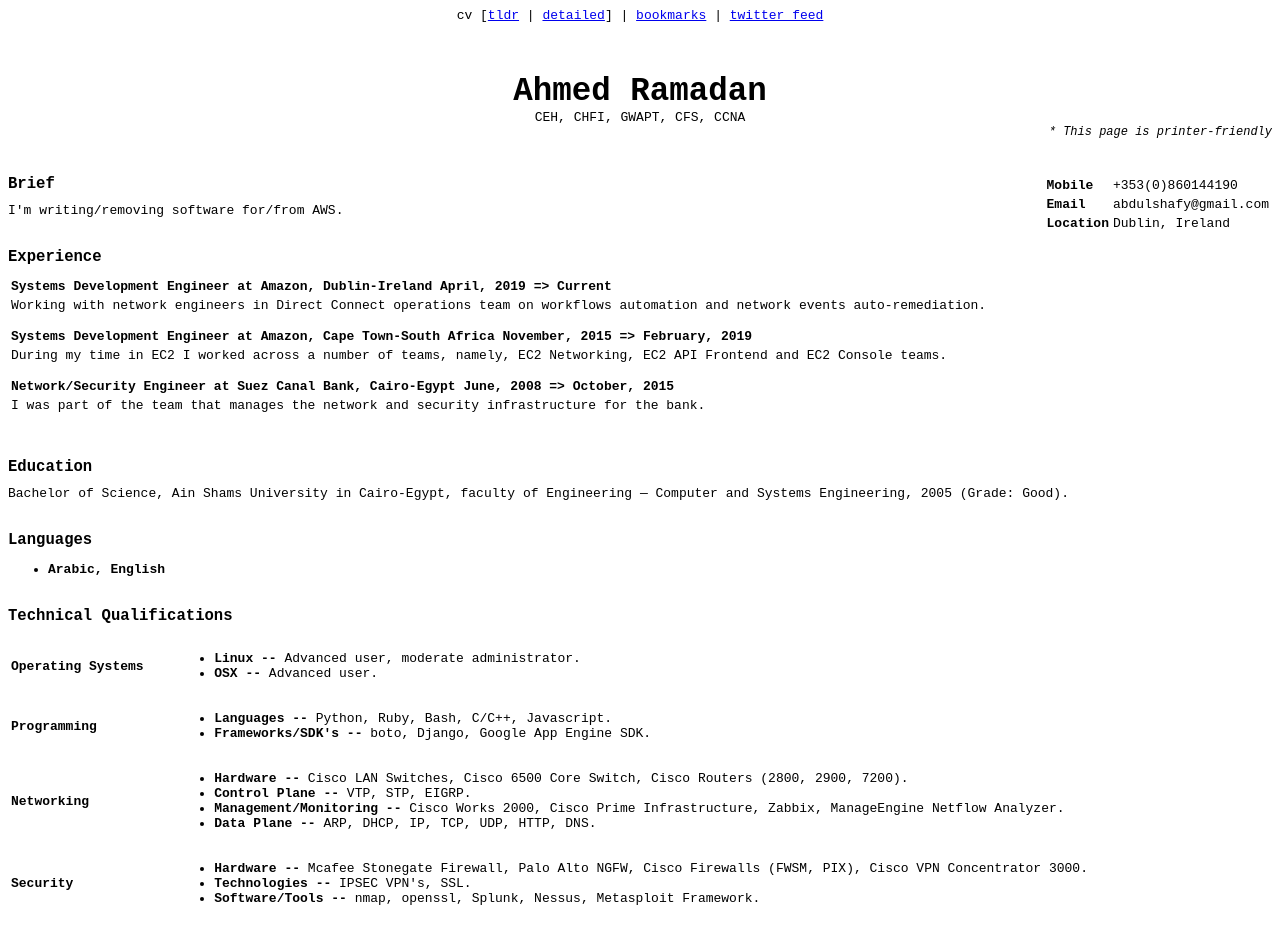
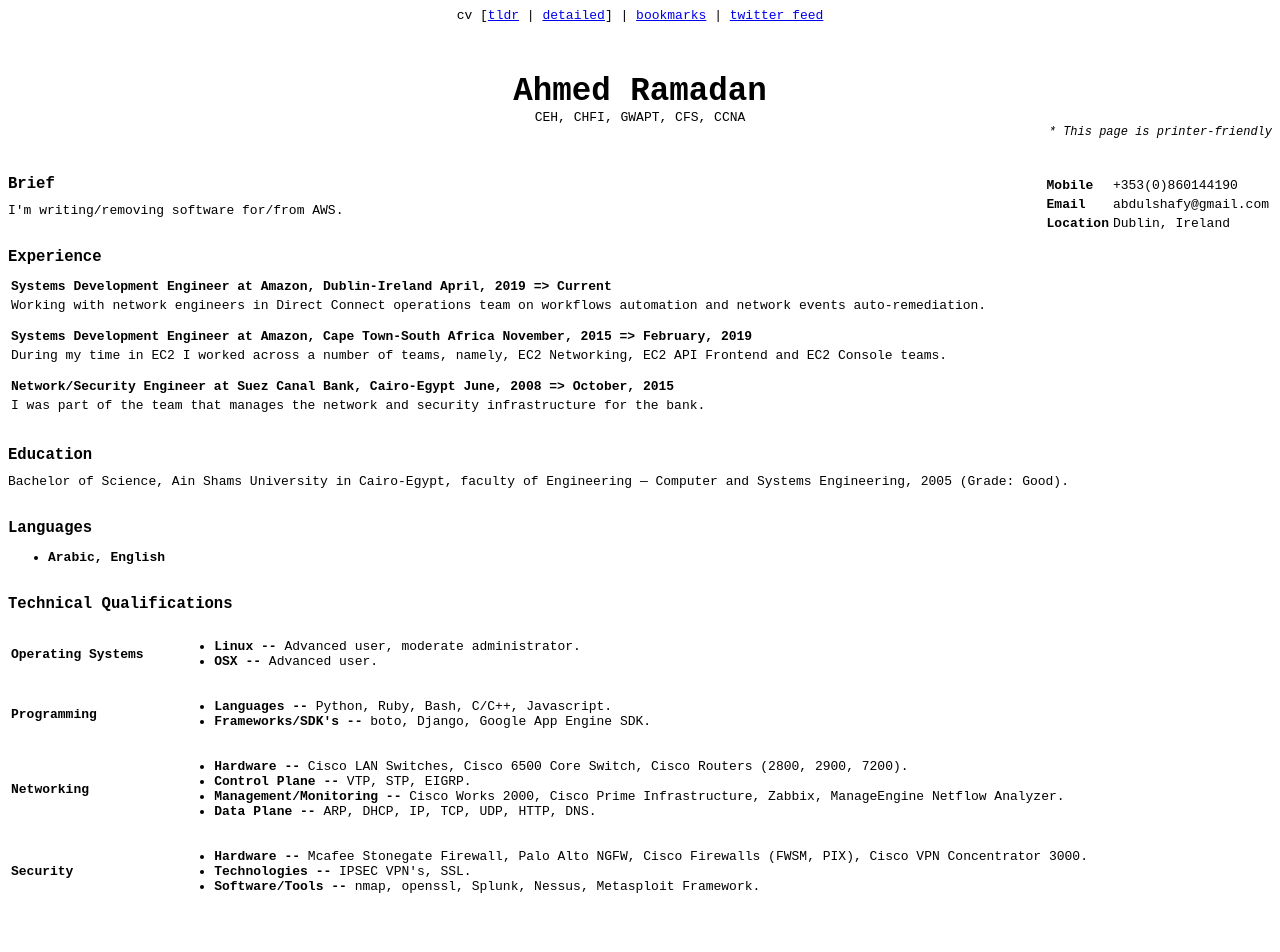
Before and after one commit to 0xcurb/0xcurb.github.io, a Jekyll site: the page built from cv/index.html, in a window 1280 px wide. Built offline with Jekyll 4.4.1, drawn with Linux system fonts in a browser that asks for light colours.

Commit message:
Update jobs.html

```diff
--- a/_includes/cv/jobs.html
+++ b/_includes/cv/jobs.html
@@ -12,6 +12,8 @@
     <th colspan='2'>{{ job.title }} at {{ job.company }}, {{ job.location }} {{ job.start }} => {{ job.end }}</th>
   </tr>
   <tr class='job-resp'><td>{{ job.description }}</td></tr>
+  {% if forloop.last == false %}
   <tr class='sep'><td></td></tr>
+  {% endif %}
 {% endfor %}
 </table>
```
